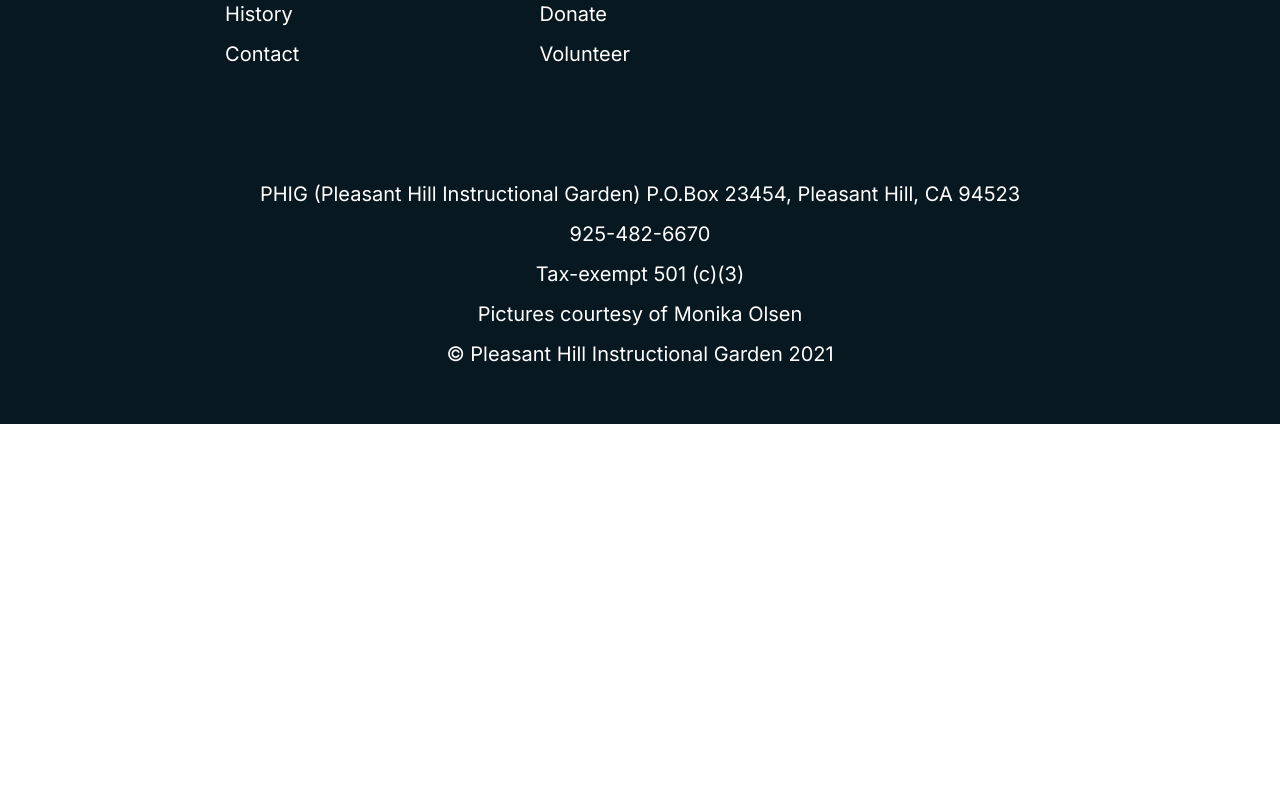
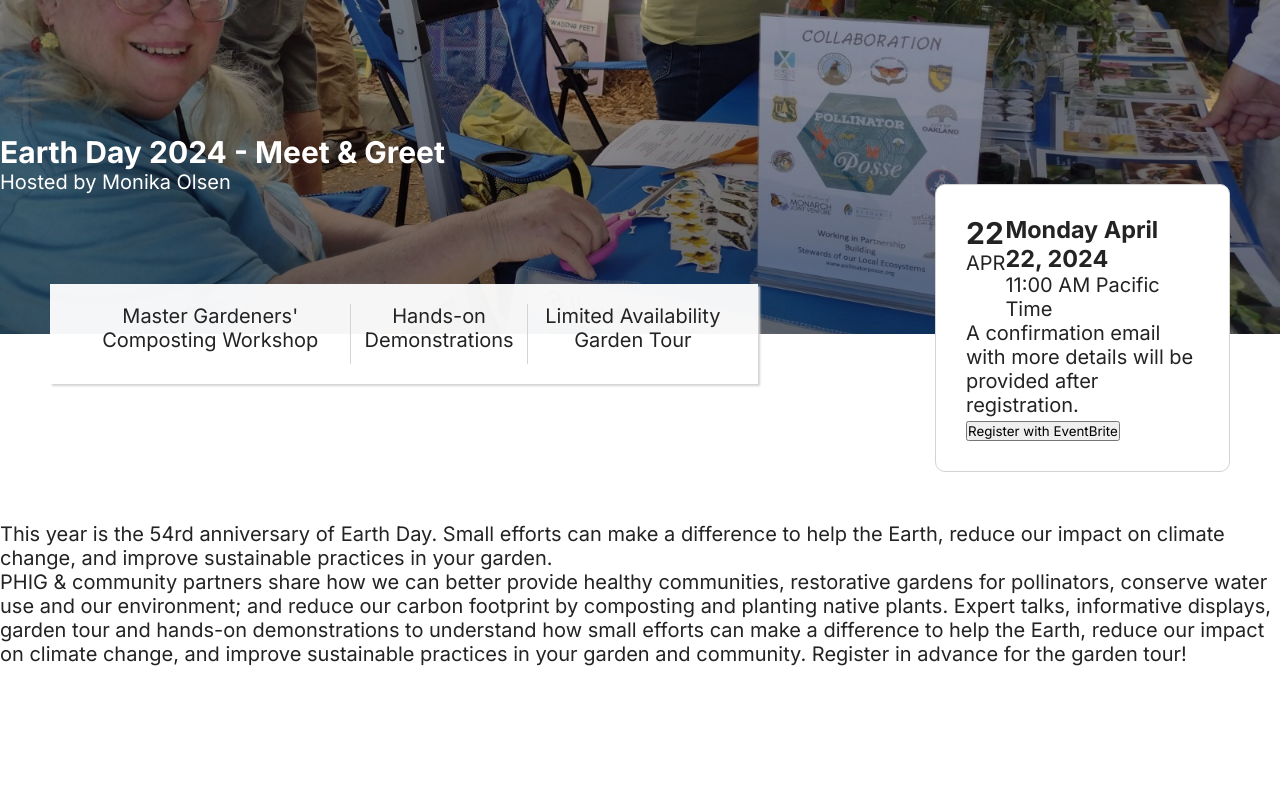
Before and after one commit to ramitaarora/phig-website, a React (Create React App) app: page / in a window 1280 px wide. Shown: the part 1100-1894 px from the top of the page. Before the commit the page ends 1524 px from the top, so only its background shows below. Built offline with nearby package versions, Linux system fonts and the light colour scheme; a web font is replaced by a local one.

Commit message:
created pheatured events

```diff
--- a/src/components/Goals.jsx
+++ b/src/components/Goals.jsx
@@ -0,0 +1,3 @@
+export default function Goals() {
+    return;
+}
--- a/src/components/HomepageCards.jsx
+++ b/src/components/HomepageCards.jsx
@@ -0,0 +1,3 @@
+export default function HomepageCards() {
+    return;
+}
--- a/src/components/Leaderboard.jsx
+++ b/src/components/Leaderboard.jsx
@@ -0,0 +1,3 @@
+export default function Leaderboard() {
+    return;
+}
--- /dev/null
+++ b/src/components/Newsfeed.jsx
@@ -0,0 +1,20 @@
+import blogPosts from '../data/blogPosts.json';
+import { Link } from 'react-router-dom';
+
+export default function Newsfeed() {
+    return (
+        <section id="news-feed">
+        {blogPosts.map((post, index) =>
+            <div key={index}>
+                <Link to={'/news/' + post.id} style={{ textDecoration: 'none' }}>
+                    <div className="news-feed-article" style={{backgroundImage: `linear-gradient(rgba(0, 0, 0, 0.40), rgba(0, 0, 0, 0.40)), url(${post.image})`}}>
+                        <h3 className="news-feed-title">{post.title}</h3>
+                        <p className="news-feed-author">{post.author}</p>
+                    </div>
+                </Link>
+            </div>
+
+        )}
+    </section>
+    )
+}
--- a/src/components/PheaturedBook.jsx
+++ b/src/components/PheaturedBook.jsx
@@ -0,0 +1,3 @@
+export default function PheaturedBook() {
+    return;
+}
--- a/src/components/PheaturedEvent.jsx
+++ b/src/components/PheaturedEvent.jsx
@@ -0,0 +1,42 @@
+import { css } from '@emotion/css';
+
+export default function PheaturedEvent() {
+    return (
+        <div id="pheatured-event">
+            <div id="header" className={css`background-image: linear-gradient(rgba(0, 0, 0, 0.2), rgba(0, 0, 0, 0.45)), url('./images/homepage/earth-day-event.jpeg'); height: 500px; width: 100%; background-position: center; background-repeat: no-repeat; background-size: cover; color: white;`}>
+                <h2 className={css`position: relative; top: 300px;`}>Earth Day 2024 - Meet & Greet</h2>
+                <p className={css`position: relative; top: 300px;`}>Hosted by Monika Olsen</p>
+            </div>
+
+            <div className={css`display: flex; justify-content: space-between; margin: 0 50px;`}>
+                <div id="overlay-header" className={css`background-color: rgba(255, 255, 255, 0.95); position: relative; top: -50px; display: flex; width: 60%; text-align: center; padding: 20px; height: 100px; box-shadow: 2px 2px 2px lightgrey;`}>
+                    <p className={css`border-right: 1px solid lightgrey;`}>Master Gardeners' Composting Workshop</p>
+                    <p className={css`border-right: 1px solid lightgrey;`}>Hands-on Demonstrations</p>
+                    <p>Limited Availability Garden Tour</p>
+                </div>
+
+                <div id="event-date" className={css`background-color: white; position: relative; top: -150px; width: 25%; padding: 30px; border: 1px solid lightgrey; border-radius: 10px;`}>
+                    <div className={css`display: flex;`}>
+                        <div>
+                            <h2>22</h2>
+                            <p>APR</p>
+                        </div>
+                        <div>
+                            <h3>Monday April 22, 2024</h3>
+                            <p>11:00 AM Pacific Time</p>
+                        </div>
+                    </div>
+
+                    <p>A confirmation email with more details will be provided after registration.</p>
+                    <button>Register with EventBrite</button>
+                </div>
+            </div>
+
+
+            <div id="event-details" className={css`position: relative; top: -100px;`}>
+                <p>This year is the 54rd anniversary of Earth Day. Small efforts can make a difference to help the Earth, reduce our impact on climate change, and improve sustainable practices in your garden. </p>
+                <p>PHIG & community partners share how we can better provide healthy communities, restorative gardens for pollinators, conserve water use and our environment; and reduce our carbon footprint by composting and planting native plants. Expert talks, informative displays, garden tour and hands-on demonstrations to understand how small efforts can make a difference to help the Earth, reduce our impact on climate change, and improve sustainable practices in your garden and community. Register in advance for the garden tour!</p>
+            </div>
+        </div>
+    )
+}
--- a/src/pages/Home.jsx
+++ b/src/pages/Home.jsx
@@ -1,6 +1,10 @@
 import React from 'react'
-import Navbar from '../components/Navbar'
-// import BannerBackground from "../assets/PHIG_spring_2023_butterfly_habitat_1.png"
+import HomepageCards from '../components/HomepageCards'
+import PheaturedEvent from '../components/PheaturedEvent'
+import PheaturedBook from '../components/PheaturedBook'
+import Leaderboard from '../components/Leaderboard'
+import Goals from '../components/Goals'
+import Newsfeed from '../components/Newsfeed'
 
 const Home = () => {
   return (
@@ -17,8 +21,19 @@
                 </div>
             </div>
         </div>
+        <HomepageCards />
+
+        <PheaturedEvent />
+
+        <PheaturedBook />
+
+        <Leaderboard />
+
+        <Goals />
+
+        <Newsfeed />
     </div>
   )
 }
 
-export default Home
+export default Home;
--- a/src/pages/NewsPage.jsx
+++ b/src/pages/NewsPage.jsx
@@ -1,6 +1,5 @@
-import { Link } from 'react-router-dom';
 import Newsletter from '../components/Newsletter';
-import blogPosts from '../data/blogPosts.json';
+import Newsfeed from '../components/Newsfeed';
 
 export default function NewsPage() {
     return (
@@ -9,19 +8,7 @@
                 <h1>News Feed</h1>
             </header>
 
-            <section id="news-feed">
-                {blogPosts.map((post, index) =>
-                    <div key={index}>
-                        <Link to={'/news/' + post.id} style={{ textDecoration: 'none' }}>
-                            <div className="news-feed-article" style={{backgroundImage: `linear-gradient(rgba(0, 0, 0, 0.40), rgba(0, 0, 0, 0.40)), url(${post.image})`}}>
-                                <h3 className="news-feed-title">{post.title}</h3>
-                                <p className="news-feed-author">{post.author}</p>
-                            </div>
-                        </Link>
-                    </div>
-
-                )}
-            </section>
+            <Newsfeed />
 
             <Newsletter />
 
```
Also changed, not shown: public/images/homepage/earth-day-event.jpeg (added).
